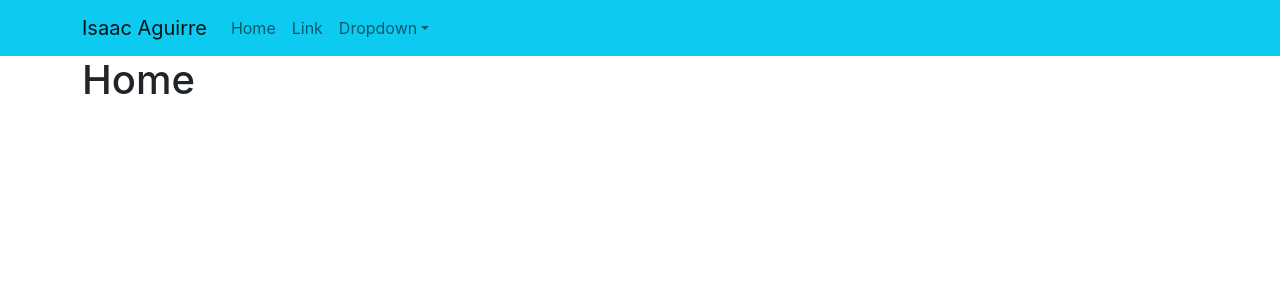
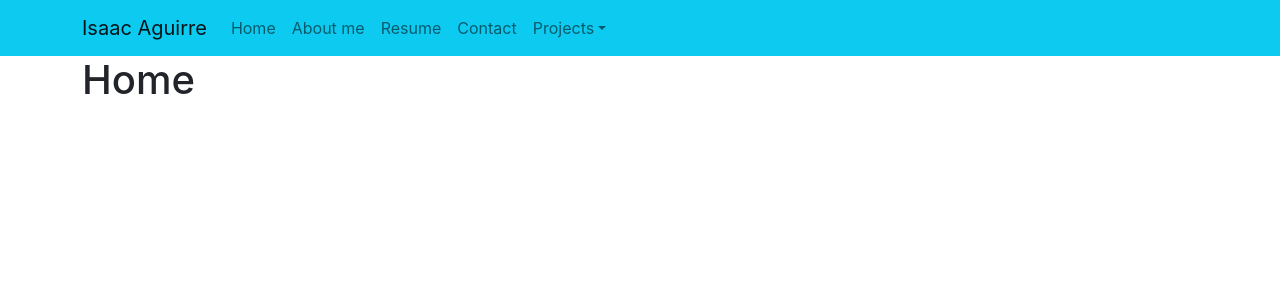
Before and after one commit to izaaaqk/ReactPortfolio, a React (Create React App) app: page / in a window 1280 px wide. Shown: the top 300 px of the page. Built offline with nearby package versions, Linux system fonts and the light colour scheme.

Commit message:
added routes

```diff
--- a/src/App.js
+++ b/src/App.js
@@ -15,13 +15,15 @@ class App extends Component {
                     <Navbar.Toggle aria-controls="basic-navbar-nav" />
                     <Navbar.Collapse id="basic-navbar-nav">
                         <Nav className="me-auto">
-                            <Nav.Link href="#home">Home</Nav.Link>
-                            <Nav.Link href="#link">Link</Nav.Link>
-                            <NavDropdown title="Dropdown" id="basic-nav-dropdown">
-                                <NavDropdown.Item href="#action/3.1">Action</NavDropdown.Item>
+                            <Nav.Link href="/home">Home</Nav.Link>
+                            <Nav.Link href="/aboutme">About me</Nav.Link>
+                            <Nav.Link href="/resume">Resume</Nav.Link>
+                            <Nav.Link href="/Contact me">Contact</Nav.Link>
+                            <NavDropdown title="Projects" id="basic-nav-dropdown">
+                                <NavDropdown.Item href="/projects">All Projects</NavDropdown.Item>
+                                <NavDropdown.Divider />
                                 <NavDropdown.Item href="#action/3.2">Another action</NavDropdown.Item>
                                 <NavDropdown.Item href="#action/3.3">Something</NavDropdown.Item>
-                                <NavDropdown.Divider />
                                 <NavDropdown.Item href="#action/3.4">Separated link</NavDropdown.Item>
                             </NavDropdown>
                         </Nav>
--- a/src/components/main.js
+++ b/src/components/main.js
@@ -2,10 +2,19 @@ import React from 'react';
 import {Switch, Route} from 'react-router-dom';
 
 import Home from "./home";
+import AboutMe from "./aboutme";
+import Contact from "./contactme";
+import Projects from "./projects";
+import Resume from "./resume";
 
 const Main = () => (
     <Switch>
         <Route exact path = "/" component = {Home} />
+        <Route path = "/home" component = {Home} />
+        <Route path = "/aboutme" component = {AboutMe} />
+        <Route path = "/contactme" component = {Contact} />
+        <Route path = "/projects" component = {Projects} />
+        <Route path = "/resume" component = {Resume} />
     </Switch>
     )
 
```
